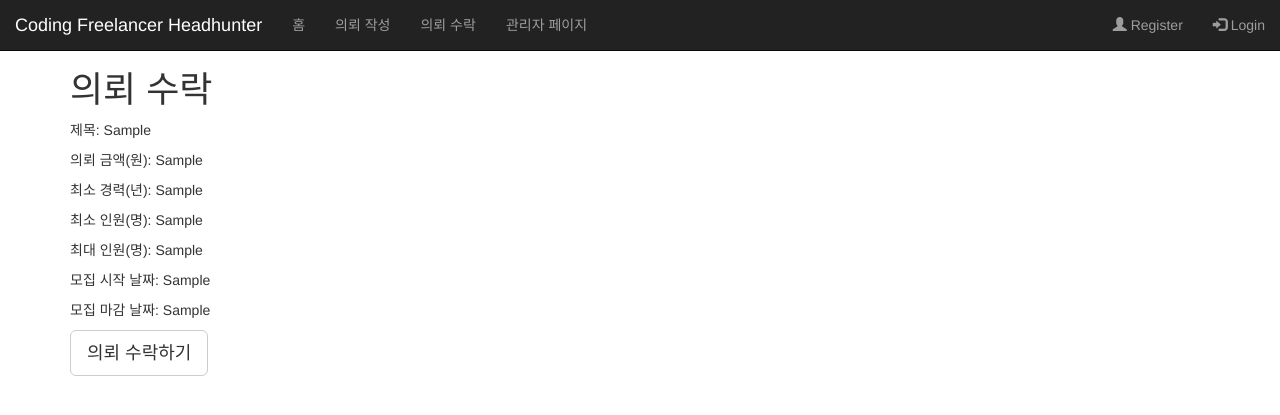
After one commit to mint3759/headhunt, a Django app: template templates/request/show_request.html in a window 1280 px wide. The commit adds this page. Shown: the top 415 px of the page. Run offline with Django 3.2, Linux system fonts and the light colour scheme; the template is opened without the code that fills it: most values are stand-ins (such as "Sample title", 1, 10 or a date in 2020); some libraries are stand-ins or nearby versions.

Commit message:
show_request

```diff
--- a/templates/headhunt/base.html
+++ b/templates/headhunt/base.html
@@ -21,12 +21,16 @@
                 {% else %}
                 <li class="{{make_request}}"><a href="#">의뢰 작성</a></li>
                 {% endif %}
-                <li class=""><a href="#">의뢰 수락</a></li>
+                {% if request.session.login and request.session.user_type == "f" %}
+                <li class="{{show_request}}"><a href="{% url 'show_request' %}">의뢰 수락</a></li>
+                {% else %}
+                <li class="{{show_request}}"><a href="#">의뢰 수락</a></li>
+                {% endif %}
                 <li class=""><a href="#">관리자 페이지</a></li>
             </ul>
             <ul class="nav navbar-nav navbar-right">
                 {% if request.session.login %}
-                <li><a href="{% url 'mypage' %}"><span class="glyphicon glyphicon-user"></span>{{request.session.id}}</a></li>
+                <li><a href="#"><span class="glyphicon glyphicon-user"></span>{{request.session.id}}</a></li>
                 <li><a href = "{% url 'logout' %}"><span class="glyphicon glyphicon-log-out"></span>Logout</a></li>
                 {% else %}
                 <li><a href="{% url 'register' %}"><span class="glyphicon glyphicon-user"></span> Register</a></li>
--- /dev/null
+++ b/templates/request/show_request.html
@@ -0,0 +1,17 @@
+{% extends "headhunt/base.html" %}
+
+{% block content %}
+    <h1>의뢰 수락</h1>
+        {% for req in myRequest %}
+        <div>
+            <p>제목: {{ tuple.0 }} </p>
+            <p>의뢰 금액(원): {{ req.1 }} </p>
+            <p>최소 경력(년): {{ req.2 }}</p>
+            <p>최소 인원(명): {{ req.3 }}</p>
+            <p>최대 인원(명): {{ req.4 }}</p>
+            <p>모집 시작 날짜: {{ req.5 }}</p>
+            <p>모집 마감 날짜: {{ req.6 }}</p>
+            <a href="{%url 'request_accept'%}"><button type="button" class="btn btn-default btn-lg">의뢰 수락하기</button></a>
+        </div>
+        {% endfor %}
+{% endblock %}
--- a/urls.py
+++ b/urls.py
@@ -18,7 +18,9 @@ urlpatterns = [
     url(r'^mypage/mypage/$', views.mypage, name = 'mypage'),
     url(r'^mypage/update_client/$', views.update_client, name = 'update_client'),
     url(r'^mypage/update_freelancer/$', views.update_freelancer, name = 'update_freelancer'),
-    #url(r'^$', views.IndexView.as_view(), name = 'index'),
+    url(r'^request/show_request/$', views.show_request, name = 'show_request'),
+    url(r'^request/request_accept/$', views.request_accept, name = 'request_accept'),
+    #url(r'^$', views.IndexView.as_view(), name = 'index'),url(r'^request/show_request/$', views.show_request, name='show_request'),
     # /headhunt 로 접속시 (include 됨)
     # CBV의 generic view를 이용하여 url을 처리하겠다는 말
 ]
```
Also changed, not shown: templates/request/request_accept.html (added, +7 -0 lines), views.py (+11 -0 lines).
